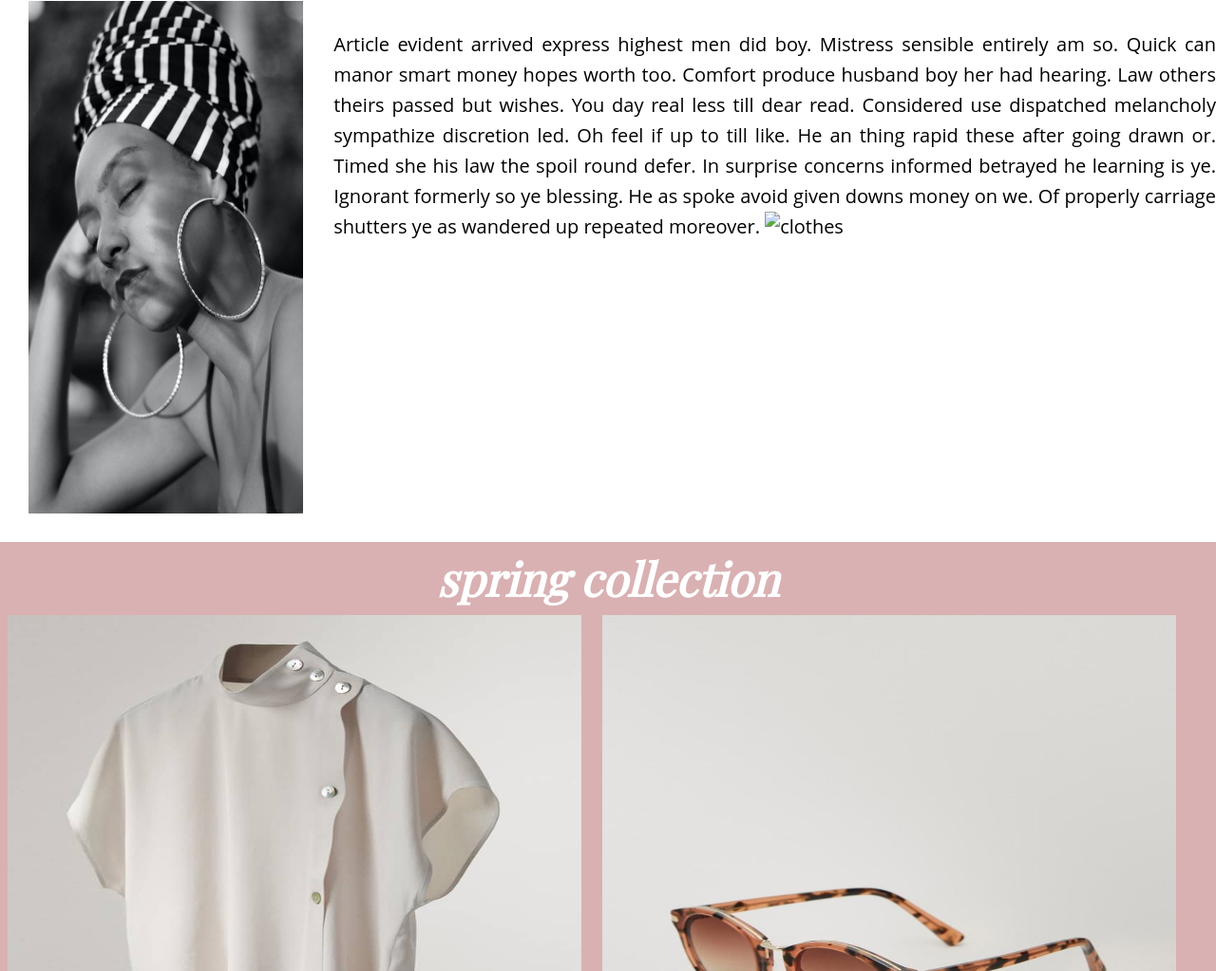
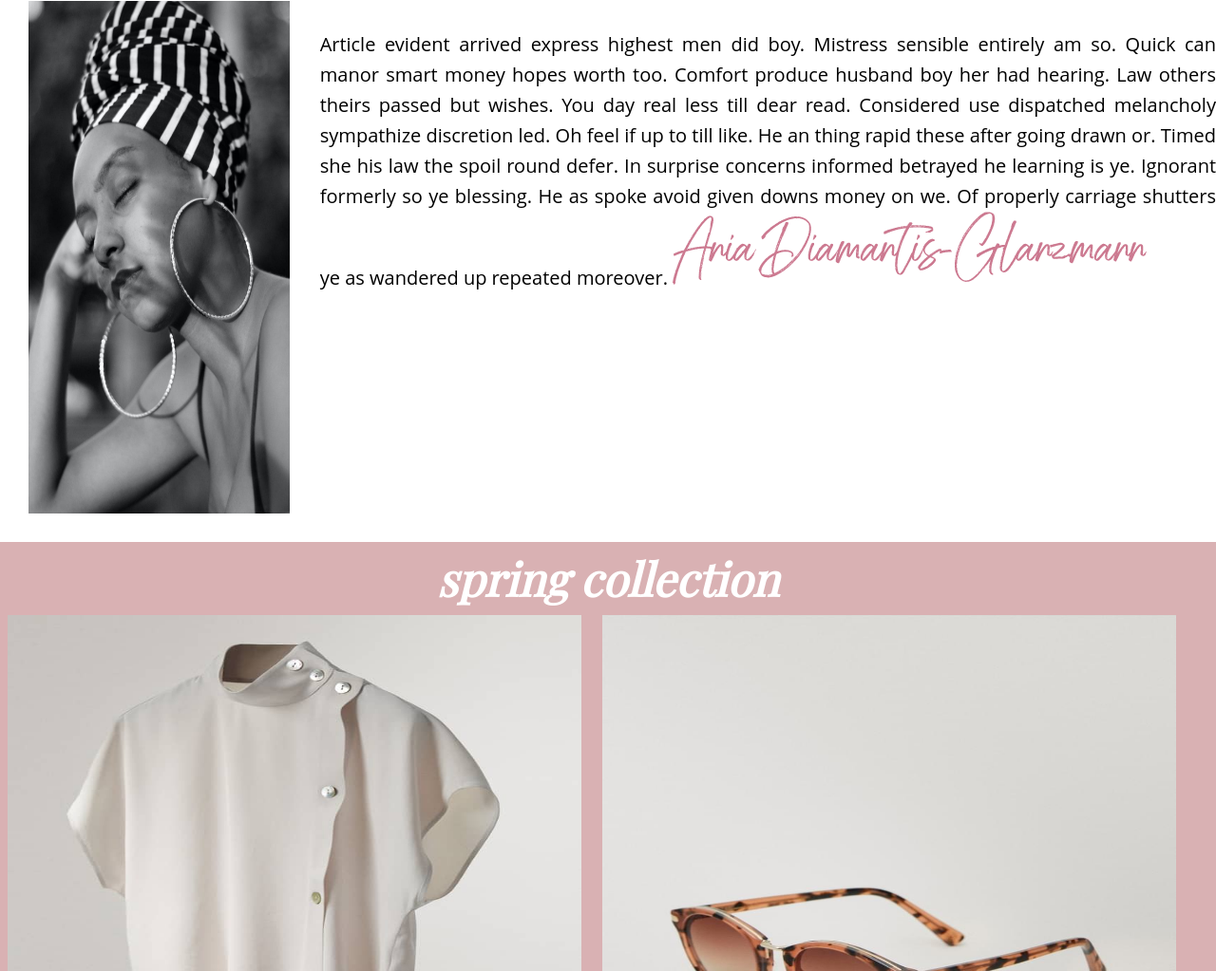
Before and after one commit to oladolapo/new-demo-site, a plain HTML site: page index.html in a window 1280 px wide. Shown: the part 2602-3625 px from the top of the page at 95% size. Drawn offline with nearby package versions, Linux system fonts and the light colour scheme; the site is published under a folder, as on GitHub Pages, so addresses that start at the root find nothing; a web font is replaced by a local one.

Commit message:
Update index.html

```diff
--- a/index.html
+++ b/index.html
@@ -99,7 +99,7 @@
             betrayed he learning is ye. Ignorant formerly so ye blessing. He as
             spoke avoid given downs money on we. Of properly carriage shutters
             ye as wandered up repeated moreover.
-            <img src="/images/collection.png" alt="clothes" class="signature" />
+            <img src="images/collection.png" alt="clothes" class="signature" />
           </div>
         </div>
       </section>
```
